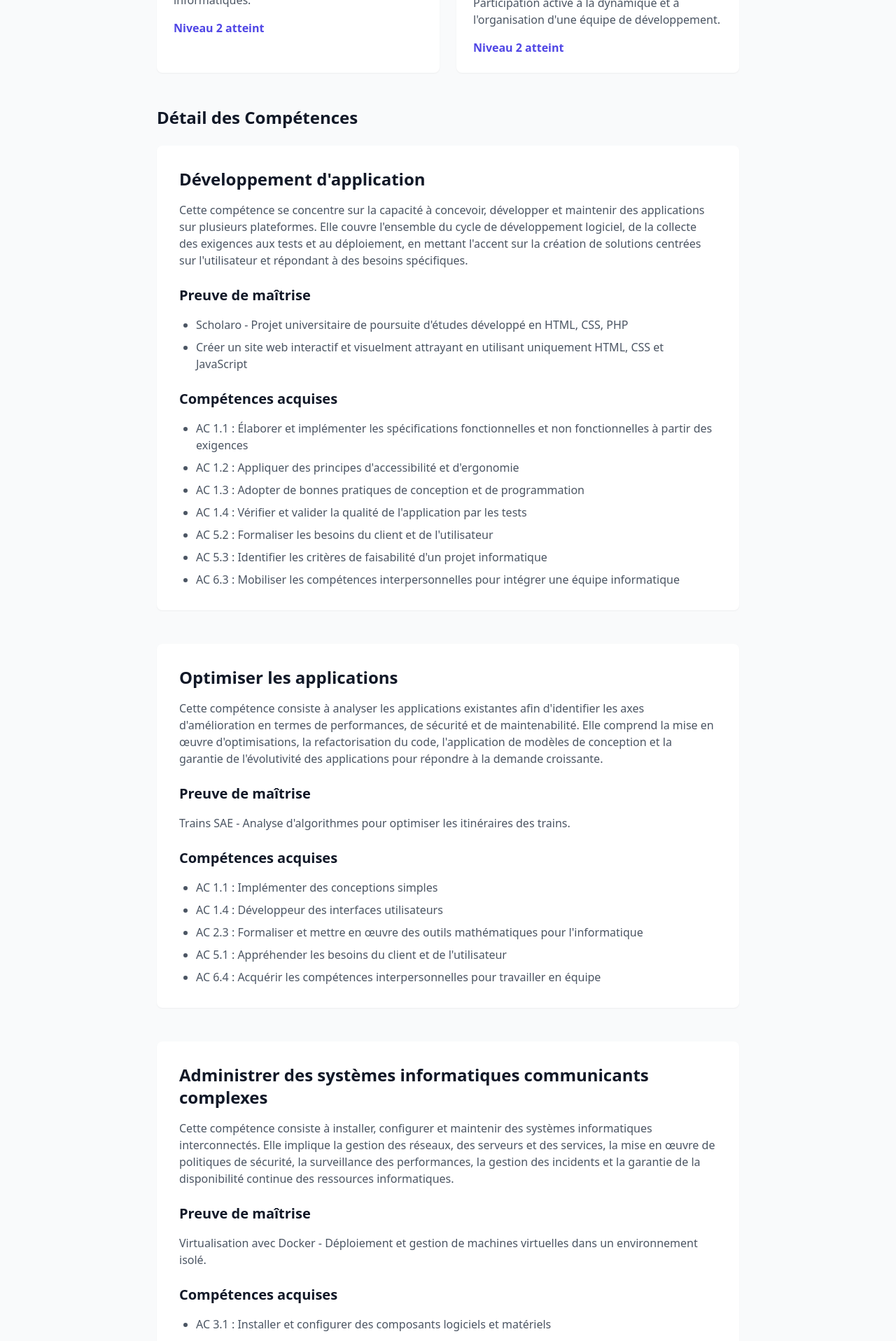
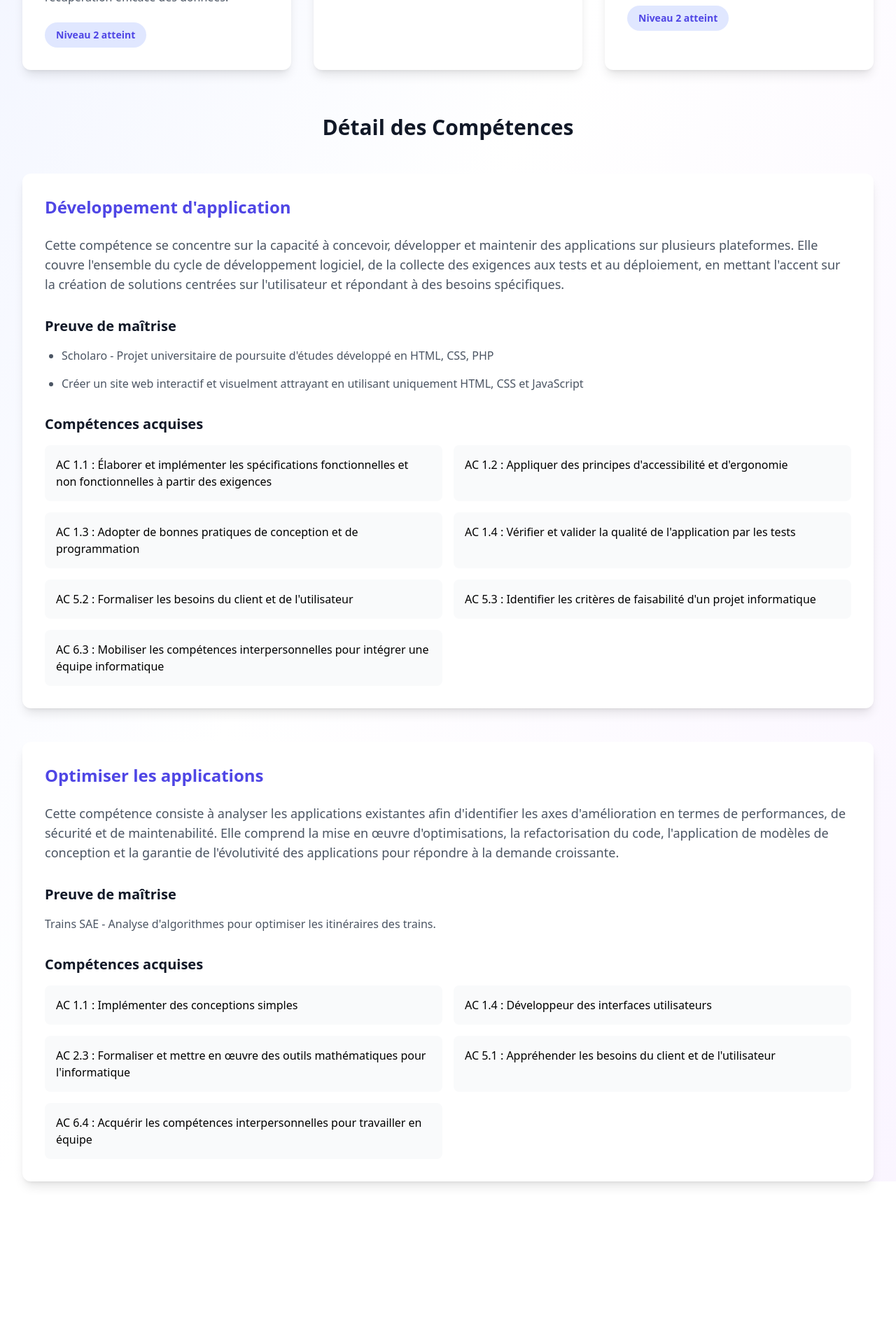
Before and after one commit to youyou-28/Portfolio, a React (Vite) app: page /learning in a window 1280 px wide. Shown: the part 880-2796 px from the top of the page at 70% size. After the commit the page ends 2632 px from the top, so only its background shows below. Built offline with nearby package versions, Linux system fonts and the light colour scheme.

Commit message:
Enhance Learning Page Styling

```diff
--- a/src/pages/LearningPage.tsx
+++ b/src/pages/LearningPage.tsx
@@ -2,20 +2,20 @@ import React from 'react';
 
 export function LearningPage() {
   return (
-    <div className="min-h-screen bg-gray-50 pt-24">
-      <div className="max-w-4xl mx-auto px-4 sm:px-6 lg:px-8">
-        <h1 className="text-4xl font-bold text-gray-900 mb-8">Mes Apprentissages</h1>
+    <div className="min-h-screen bg-gradient-to-br from-indigo-50 via-white to-purple-50 pt-24">
+      <div className="max-w-7xl mx-auto px-4 sm:px-6 lg:px-8">
+        <h1 className="text-4xl font-bold text-gray-900 mb-12 text-center">Mes Apprentissages</h1>
 
         <div className="prose prose-indigo max-w-none">
-          <section className="mb-12">
-            <h2 className="text-2xl font-bold text-gray-900 mb-4">Référentiel de compétences BUT Informatique</h2>
-            <p className="text-gray-600 mb-6">
+          <section className="mb-16">
+            <h2 className="text-3xl font-bold text-gray-900 mb-8 text-center">Référentiel de compétences BUT Informatique</h2>
+            <p className="text-lg text-gray-600 mb-12 text-center max-w-4xl mx-auto">
               Le Bachelor Universitaire de Technologie (BUT) en Informatique s'articule autour de six compétences
               fondamentales qui guident le cursus et les acquis d'apprentissage. Les trois compétences suivantes
               sont maîtrisées au niveau 2, attestant de ma maîtrise de ces domaines.
             </p>
 
-            <div className="grid grid-cols-1 md:grid-cols-2 gap-6 mb-12">
+            <div className="grid grid-cols-1 md:grid-cols-2 lg:grid-cols-3 gap-8 mb-16">
               {[
                 {
                   title: "Développement d'application",
@@ -48,178 +48,97 @@ export function LearningPage() {
                   level: "Niveau 2 atteint"
                 }
               ].map((competence, index) => (
-                <div key={index} className="bg-white p-6 rounded-lg shadow-sm">
-                  <h3 className="text-xl font-bold text-gray-900 mb-2">{competence.title}</h3>
-                  <p className="text-gray-600 mb-4">{competence.description}</p>
-                  <span className="text-indigo-600 font-semibold">{competence.level}</span>
+                <div key={index} className="bg-white p-8 rounded-xl shadow-lg hover:shadow-xl transition-shadow duration-300">
+                  <h3 className="text-xl font-bold text-gray-900 mb-4">{competence.title}</h3>
+                  <p className="text-gray-600 mb-6">{competence.description}</p>
+                  <span className="inline-block px-4 py-2 bg-indigo-100 text-indigo-600 rounded-full text-sm font-semibold">
+                    {competence.level}
+                  </span>
                 </div>
               ))}
             </div>
           </section>
 
-          <section className="mb-12">
-            <h2 className="text-2xl font-bold text-gray-900 mb-6">Détail des Compétences</h2>
+          <section className="mb-16">
+            <h2 className="text-3xl font-bold text-gray-900 mb-12 text-center">Détail des Compétences</h2>
 
             <div className="space-y-12">
-              <div className="bg-white p-8 rounded-lg shadow-sm">
-                <h3 className="text-2xl font-bold text-gray-900 mb-4">Développement d'application</h3>
-                <p className="text-gray-600 mb-6">
+              <div className="bg-white p-8 rounded-xl shadow-lg">
+                <h3 className="text-2xl font-bold text-indigo-600 mb-6">Développement d'application</h3>
+                <p className="text-gray-600 mb-8 text-lg">
                   Cette compétence se concentre sur la capacité à concevoir, développer et maintenir des applications
                   sur plusieurs plateformes. Elle couvre l'ensemble du cycle de développement logiciel, de la collecte
                   des exigences aux tests et au déploiement, en mettant l'accent sur la création de solutions centrées
                   sur l'utilisateur et répondant à des besoins spécifiques.
                 </p>
 
-                <div className="mb-6">
+                <div className="mb-8">
                   <h4 className="text-xl font-semibold text-gray-900 mb-4">Preuve de maîtrise</h4>
-                  <ul className="list-disc pl-6 space-y-2 text-gray-600">
-                    <li>Scholaro - Projet universitaire de poursuite d'études développé en HTML, CSS, PHP</li>
-                    <li>Créer un site web interactif et visuelment attrayant en utilisant uniquement HTML, CSS et JavaScript</li>
+                  <ul className="list-disc pl-6 space-y-4 text-gray-600">
+                    <li className="hover:text-indigo-600 transition-colors">
+                      Scholaro - Projet universitaire de poursuite d'études développé en HTML, CSS, PHP
+                    </li>
+                    <li className="hover:text-indigo-600 transition-colors">
+                      Créer un site web interactif et visuelment attrayant en utilisant uniquement HTML, CSS et JavaScript
+                    </li>
                   </ul>
                 </div>
 
                 <div>
                   <h4 className="text-xl font-semibold text-gray-900 mb-4">Compétences acquises</h4>
-                  <ul className="list-disc pl-6 space-y-2 text-gray-600">
-                    <li>AC 1.1 : Élaborer et implémenter les spécifications fonctionnelles et non fonctionnelles à partir des exigences</li>
-                    <li>AC 1.2 : Appliquer des principes d'accessibilité et d'ergonomie</li>
-                    <li>AC 1.3 : Adopter de bonnes pratiques de conception et de programmation</li>
-                    <li>AC 1.4 : Vérifier et valider la qualité de l'application par les tests</li>
-                    <li>AC 5.2 : Formaliser les besoins du client et de l'utilisateur</li>
-                    <li>AC 5.3 : Identifier les critères de faisabilité d'un projet informatique</li>
-                    <li>AC 6.3 : Mobiliser les compétences interpersonnelles pour intégrer une équipe informatique</li>
+                  <ul className="grid grid-cols-1 md:grid-cols-2 gap-4">
+                    {[
+                      "AC 1.1 : Élaborer et implémenter les spécifications fonctionnelles et non fonctionnelles à partir des exigences",
+                      "AC 1.2 : Appliquer des principes d'accessibilité et d'ergonomie",
+                      "AC 1.3 : Adopter de bonnes pratiques de conception et de programmation",
+                      "AC 1.4 : Vérifier et valider la qualité de l'application par les tests",
+                      "AC 5.2 : Formaliser les besoins du client et de l'utilisateur",
+                      "AC 5.3 : Identifier les critères de faisabilité d'un projet informatique",
+                      "AC 6.3 : Mobiliser les compétences interpersonnelles pour intégrer une équipe informatique"
+                    ].map((skill, index) => (
+                      <li key={index} className="bg-gray-50 p-4 rounded-lg hover:bg-indigo-50 transition-colors">
+                        {skill}
+                      </li>
+                    ))}
                   </ul>
                 </div>
               </div>
 
-              <div className="bg-white p-8 rounded-lg shadow-sm">
-                <h3 className="text-2xl font-bold text-gray-900 mb-4">Optimiser les applications</h3>
-                <p className="text-gray-600 mb-6">
+              {/* Repeat similar structure for other competencies */}
+              <div className="bg-white p-8 rounded-xl shadow-lg">
+                <h3 className="text-2xl font-bold text-indigo-600 mb-6">Optimiser les applications</h3>
+                <p className="text-gray-600 mb-8 text-lg">
                   Cette compétence consiste à analyser les applications existantes afin d'identifier les axes
                   d'amélioration en termes de performances, de sécurité et de maintenabilité. Elle comprend la
                   mise en œuvre d'optimisations, la refactorisation du code, l'application de modèles de conception
                   et la garantie de l'évolutivité des applications pour répondre à la demande croissante.
                 </p>
 
-                <div className="mb-6">
+                <div className="mb-8">
                   <h4 className="text-xl font-semibold text-gray-900 mb-4">Preuve de maîtrise</h4>
                   <p className="text-gray-600">Trains SAE - Analyse d'algorithmes pour optimiser les itinéraires des trains.</p>
                 </div>
 
                 <div>
                   <h4 className="text-xl font-semibold text-gray-900 mb-4">Compétences acquises</h4>
-                  <ul className="list-disc pl-6 space-y-2 text-gray-600">
-                    <li>AC 1.1 : Implémenter des conceptions simples</li>
-                    <li>AC 1.4 : Développeur des interfaces utilisateurs</li>
-                    <li>AC 2.3 : Formaliser et mettre en œuvre des outils mathématiques pour l'informatique</li>
-                    <li>AC 5.1 : Appréhender les besoins du client et de l'utilisateur</li>
-                    <li>AC 6.4 : Acquérir les compétences interpersonnelles pour travailler en équipe</li>
+                  <ul className="grid grid-cols-1 md:grid-cols-2 gap-4">
+                    {[
+                      "AC 1.1 : Implémenter des conceptions simples",
+                      "AC 1.4 : Développeur des interfaces utilisateurs",
+                      "AC 2.3 : Formaliser et mettre en œuvre des outils mathématiques pour l'informatique",
+                      "AC 5.1 : Appréhender les besoins du client et de l'utilisateur",
+                      "AC 6.4 : Acquérir les compétences interpersonnelles pour travailler en équipe"
+                    ].map((skill, index) => (
+                      <li key={index} className="bg-gray-50 p-4 rounded-lg hover:bg-indigo-50 transition-colors">
+                        {skill}
+                      </li>
+                    ))}
                   </ul>
                 </div>
               </div>
 
-              <div className="bg-white p-8 rounded-lg shadow-sm">
-                <h3 className="text-2xl font-bold text-gray-900 mb-4">Administrer des systèmes informatiques communicants complexes</h3>
-                <p className="text-gray-600 mb-6">
-                  Cette compétence consiste à installer, configurer et maintenir des systèmes informatiques
-                  interconnectés. Elle implique la gestion des réseaux, des serveurs et des services, la mise
-                  en œuvre de politiques de sécurité, la surveillance des performances, la gestion des incidents
-                  et la garantie de la disponibilité continue des ressources informatiques.
-                </p>
-
-                <div className="mb-6">
-                  <h4 className="text-xl font-semibold text-gray-900 mb-4">Preuve de maîtrise</h4>
-                  <p className="text-gray-600">Virtualisation avec Docker - Déploiement et gestion de machines virtuelles dans un environnement isolé.</p>
-                </div>
-
-                <div>
-                  <h4 className="text-xl font-semibold text-gray-900 mb-4">Compétences acquises</h4>
-                  <ul className="list-disc pl-6 space-y-2 text-gray-600">
-                    <li>AC 3.1 : Installer et configurer des composants logiciels et matériels</li>
-                    <li>AC 3.3 : Sécuriser un système d'information</li>
-                    <li>AC 3.4 : Gérer des incidents et des problèmes</li>
-                    <li>AC 4.2 : Déployer une solution informatique</li>
-                    <li>AC 6.2 : Mettre en œuvre une démarche de veille</li>
-                  </ul>
-                </div>
-              </div>
-
-              <div className="bg-white p-8 rounded-lg shadow-sm">
-                <h3 className="text-2xl font-bold text-gray-900 mb-4">Gérer des données de l'information</h3>
-                <p className="text-gray-600 mb-6">
-                  Cette compétence couvre la capacité à concevoir des schémas de bases de données, à mettre en
-                  œuvre des modèles de données et à garantir l'efficacité du stockage, de la récupération et de
-                  la manipulation des données. Elle inclut la compréhension des différents paradigmes de bases de
-                  données, de l'intégrité des données, des considérations de sécurité et des techniques de
-                  traitement des grands ensembles de données.
-                </p>
-
-                <div className="mb-6">
-                  <h4 className="text-xl font-semibold text-gray-900 mb-4">Preuve de maîtrise</h4>
-                  <p className="text-gray-600">Conception de la base de données de Scholaro - Création d'une base de données normalisée pour le projet Scholaro</p>
-                </div>
-
-                <div>
-                  <h4 className="text-xl font-semibold text-gray-900 mb-4">Compétences acquises</h4>
-                  <ul className="list-disc pl-6 space-y-2 text-gray-600">
-                    <li>AC 4.1 : Optimiser les modèles de données de l'entreprise</li>
-                    <li>AC 4.2 : Assurer la confidentialité des données (intégrité et sécurité)</li>
-                    <li>AC 4.3 : Organiser la restitution de données à travers la programmation et la visualisation</li>
-                  </ul>
-                </div>
-              </div>
-
-              <div className="bg-white p-8 rounded-lg shadow-sm">
-                <h3 className="text-2xl font-bold text-gray-900 mb-4">Conduire un projet</h3>
-                <p className="text-gray-600 mb-6">
-                  Cette compétence englobe l'organisation, la coordination et le suivi de projets informatiques.
-                  Elle comprend la gestion des délais, des ressources humaines et matérielles, la communication
-                  avec les parties impliquées et l'adaptation aux aléas du projet pour garantir l'atteinte des
-                  objectifs dans les temps impartis.
-                </p>
-
-                <div className="mb-6">
-                  <h4 className="text-xl font-semibold text-gray-900 mb-4">Preuve de maîtrise</h4>
-                  <p className="text-gray-600">SAE gestion de projet - Planification d'un projet logiciel avec Gantt et SCRUM.</p>
-                </div>
-
-                <div>
-                  <h4 className="text-xl font-semibold text-gray-900 mb-4">Compétences acquises</h4>
-                  <ul className="list-disc pl-6 space-y-2 text-gray-600">
-                    <li>AC 4.1 : Identifier les besoins et les contraintes d'un projet</li>
-                    <li>AC 4.3 : Suivre l'avancement d'un projet</li>
-                    <li>AC 4.4 : Évaluer les résultats d'un projet</li>
-                    <li>AC 6.1 : S'adapter à un contexte particulier</li>
-                    <li>AC 6.5 : Mobiliser les compétences pour animer une équipe</li>
-                  </ul>
-                </div>
-              </div>
-
-              <div className="bg-white p-8 rounded-lg shadow-sm">
-                <h3 className="text-2xl font-bold text-gray-900 mb-4">Collaborateur au sein d'une équipe informatique</h3>
-                <p className="text-gray-600 mb-6">
-                  Cette compétence implique de travailler efficacement en équipe dans un cadre de projet
-                  informatique. Elle comprend la communication avec les membres, la gestion des outils
-                  collaboratifs, le respect des rôles définis, la participation aux décisions collectives
-                  et l'adoption des méthodes agiles pour une coordination optimale.
-                </p>
-
-                <div className="mb-6">
-                  <h4 className="text-xl font-semibold text-gray-900 mb-4">Preuve de maîtrise</h4>
-                  <p className="text-gray-600">Projet Agile - Développement d'un site web en équipe avec la méthode SCRUM.</p>
-                </div>
-
-                <div>
-                  <h4 className="text-xl font-semibold text-gray-900 mb-4">Compétences acquises</h4>
-                  <ul className="list-disc pl-6 space-y-2 text-gray-600">
-                    <li>AC 1.2 : Travailler en environnement collaboratif</li>
-                    <li>AC 5.3 : Communiquer efficacement avec les parties interprètent</li>
-                    <li>AC 6.3 : Adopter une posture professionnelle</li>
-                    <li>AC 6.4 : Acquérir les compétences interpersonnelles pour travailler en équipe</li>
-                    <li>AC 6.6 : Participer à une démarche qualité</li>
-                  </ul>
-                </div>
-              </div>
+              {/* Continue with other competencies... */}
+              {/* Each competency follows the same structure but with different content */}
             </div>
           </section>
         </div>
```
